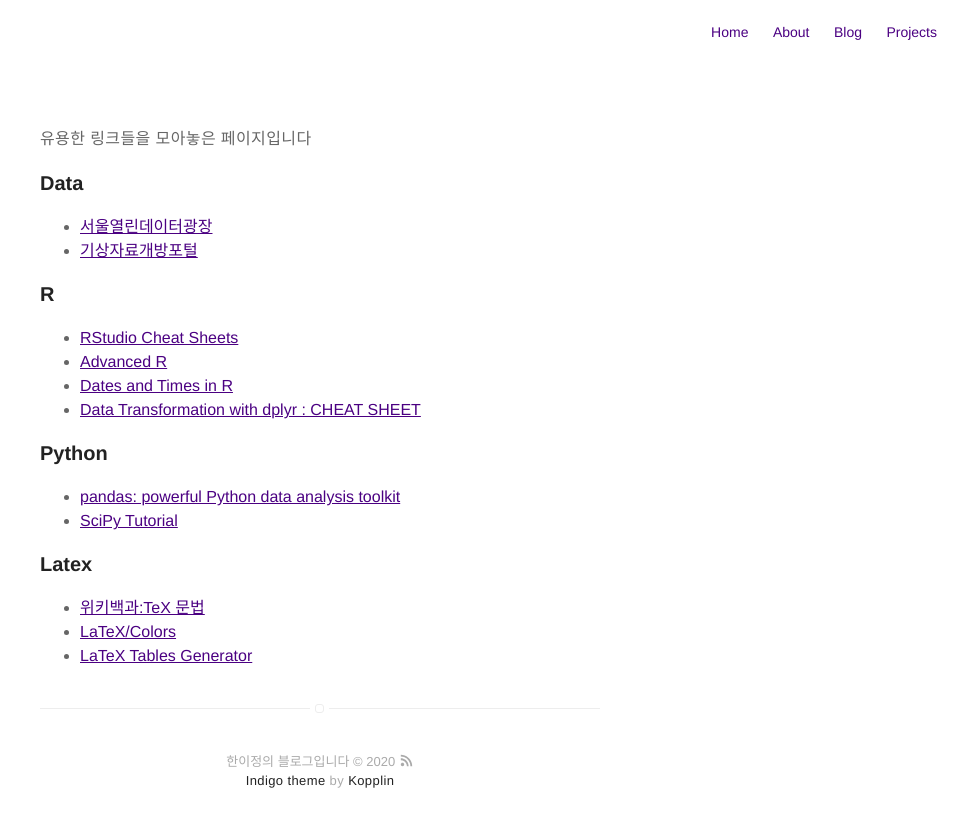
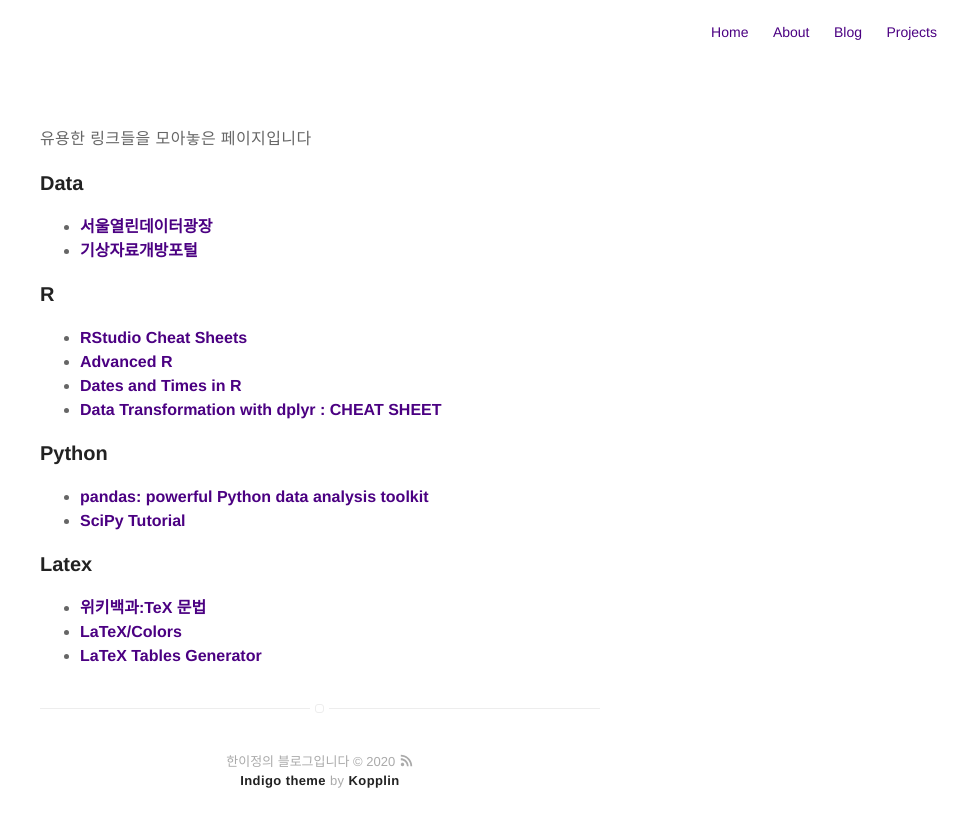
Before and after one commit to 12jeong/12jeong.github.io, a Jekyll site: the page built from links.md, in a window 1280 px wide. Shown: the top 827 px of the page, without its empty margins (320-1280 px from the left). Built offline with Jekyll 4.4.1, drawn with Linux system fonts in a browser that asks for light colours.

Commit message:
update link no underline and bold text

```diff
--- a/_sass/base/general.sass
+++ b/_sass/base/general.sass
@@ -29,7 +29,8 @@ h4
 
 a
 	color: $delta
-	text-decoration: underline
+	font-weight: bold
+	text-decoration: none
 
 p
 	line-height: 1.7
```
